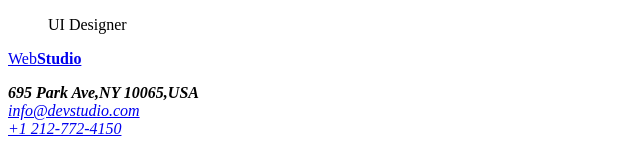
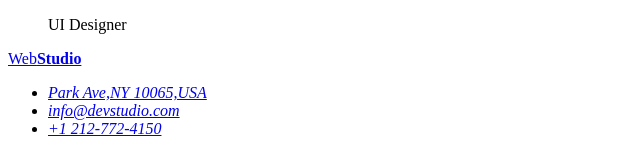
Before and after one commit to rodalto/goit-markup-hw-01, a plain HTML site: page index.html in a window 1280 px wide. Shown: the part 2728-2882 px from the top of the page, without its empty margins (0-640 px from the left). Drawn offline with Linux system fonts and the light colour scheme; files whose address does not match are found by name.

Commit message:
Update index.html

```diff
--- a/index.html
+++ b/index.html
@@ -10,7 +10,7 @@
     <header>
       <!--LOGO-->
       <p>
-        <a href="#">Web<b>Studio</b></a>
+        <a href="/index.html">Web<b>Studio</b></a>
       </p>
       <nav>
         <ul>
@@ -123,12 +123,21 @@
     </main>
     <footer>
       <p>
-        <a href="#">Web<b>Studio</b></a>
+        <a href="/index.html">Web<b>Studio</b></a>
       </p>
       <address>
-        <b>695 Park Ave,NY 10065,USA</b><br />
-        <a href="mailto:info@devstudio.com">info@devstudio.com</a><br />
-        <a href="tel:+1212-772-4150">+1 212-772-4150</a>
+        <ul>
+          <li>
+            <a
+              href="https://goo.gl/maps/2BmG9XRKKXJ8z7YL6"
+              target="_blank"
+              rel="noopener noreferrer nofollow"
+              >Park Ave,NY 10065,USA</a
+            >
+          </li>
+          <li><a href="mailto:info@devstudio.com">info@devstudio.com</a></li>
+          <li><a href="tel:+1212-772-4150">+1 212-772-4150</a></li>
+        </ul>
       </address>
     </footer>
   </body>
```
